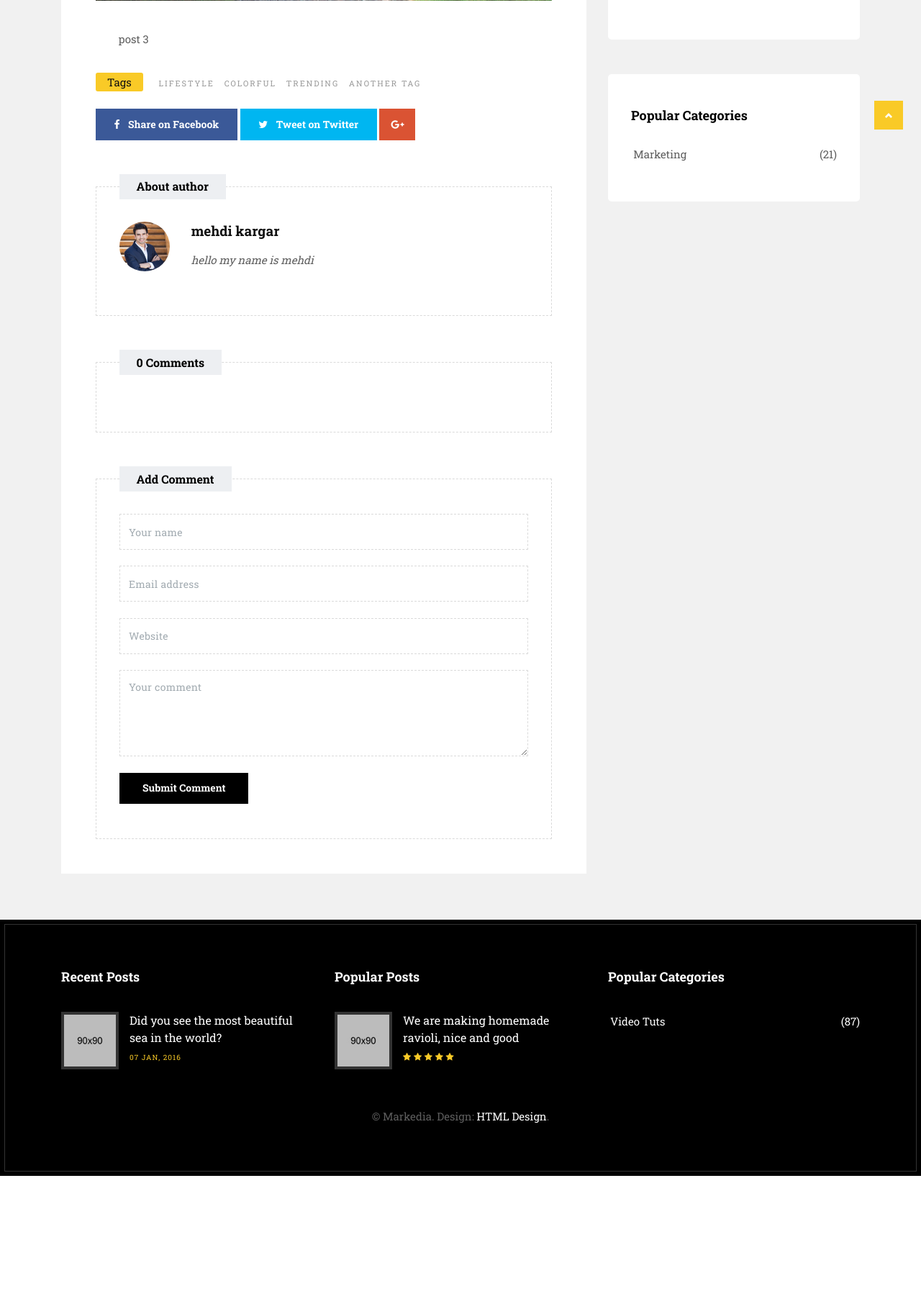
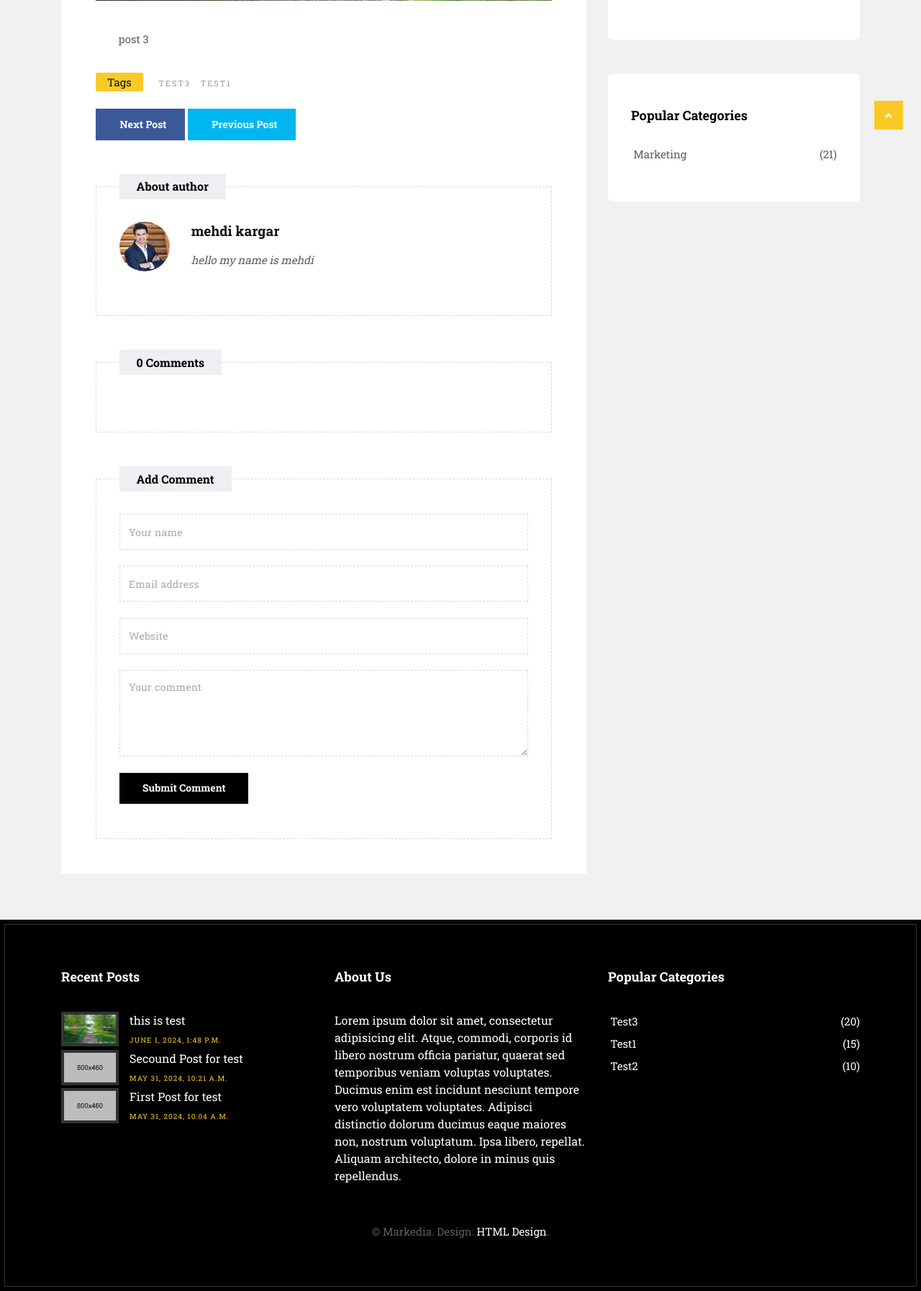
Before and after one commit to mehnan2001/practiceDataBase, a Django app: page /blog/3 in a window 1280 px wide. Shown: the part 720-2514 px from the top of the page at 72% size. Before the commit the page ends 2354 px from the top, so only its background shows below. Run offline with Django 5.2, Linux system fonts and the light colour scheme; data comes from the database, SQL or seed files in the repository; both versions use the stored data as it was after the commit; some libraries are stand-ins or nearby versions.

Commit message:
next and previous
Add the ability to go to the previous and next post
Adding some other features and editing templates

```diff
--- a/blog/urls.py
+++ b/blog/urls.py
@@ -6,5 +6,6 @@ app_name = 'blog'
 urlpatterns = [
     path('', blogIndex, name='blogIndex'),
     path('blog/<int:postId>', singleView, name='singleView'),
-    path('contact', contactView, name='blogContact')
+    path('contact', contactView, name='blogContact'),
+
 ]
--- a/blog/views.py
+++ b/blog/views.py
@@ -1,35 +1,69 @@
 from django.utils import timezone
 from django.shortcuts import render, get_object_or_404
 from blog.models import *
+from django.db.models import Count
+
+category = Tags.objects.values('name', 'repetitions').annotate(disease_count=Count('name')).order_by('-repetitions')[:5]
+recentPost = Post.objects.values('id', 'title', 'pubDate', 'image').order_by('-pubDate').filter(
+    pubDate__lte=timezone.now(), status=True)[:3]
 
 
 def blogIndex(requests):
     # posts = Post.objects.all()
     posts = Post.objects.filter(pubDate__lte=timezone.now(), status=True)
-
-
     content = {
-        'posts': posts
+        'posts': posts,
+        'category': category,
+        'recentPost': recentPost
     }
     return render(requests, 'blog/marketing-blog.html', content)
 
 
 def singleView(requests, postId):
-    post = get_object_or_404(Post, pk=postId, status=True, pubDate__lte=timezone.now())
+    global prevIndex
+    posts = Post.objects.all().filter(status=True, pubDate__lte=timezone.now())
+    post = get_object_or_404(posts, pk=postId)
+
     author = User.objects.get(id=post.author.id)
     comments = Comment.objects.filter(post=post)
 
     post.viewCount += 1
     post.save()
 
+    prevPost = None
+    nextPost = None
+    for i, element in enumerate(posts):
+        if element == post:
+            prevIndex = i - 1
+            nextIndex = i + 1
+
+            if prevIndex >= 0:
+                prevPost = posts[prevIndex]
+            else:
+                prevPost = None
+
+            if nextIndex <= len(posts) - 1:
+                nextPost = posts[nextIndex]
+            else:
+                nextPost = None
+
     content = {
         'post': post,
         'author': author,
-        'comments': comments
+        'comments': comments,
+        'category': category,
+        'recentPost': recentPost,
+        'posts': posts,
+        'prevPost': prevPost,
+        'nextPost': nextPost
     }
 
     return render(requests, 'blog/marketing-single.html', content)
 
 
 def contactView(requests):
-    return render(requests, 'blog/marketing-contact.html')
+    content = {
+        'category': category,
+        'recentPost': recentPost
+    }
+    return render(requests, 'blog/marketing-contact.html', content)
--- a/practiceDataBase/urls.py
+++ b/practiceDataBase/urls.py
@@ -22,6 +22,8 @@ from django.conf.urls.static import static
 urlpatterns = [
     path('admin/', admin.site.urls),
     path('', include('blog.urls')),
+
+
 ]
 
 urlpatterns += static(settings.STATIC_URL, document_root=settings.STATIC_ROOT)
--- a/templates/base.html
+++ b/templates/base.html
@@ -81,9 +81,13 @@
         </div><!-- end container-fluid -->
     </header><!-- end market-header -->
 
+
+
     {% block content %}
 
     {% endblock %}
+
+
 
     <footer class="footer">
         <div class="container">
@@ -94,15 +98,18 @@
                         <div class="blog-list-widget">
                             <div class="list-group">
 
-                                <a href="#"
+                                {% for recent in recentPost %}
+                                    <a href="{% url 'blog:singleView' postId=recent.id %}"
                                        class="list-group-item list-group-item-action flex-column align-items-start">
                                         <div class="w-100 last-item justify-content-between">
-                                        <img src={% static "upload/small_06.jpg" %} alt="" class="img-fluid
+                                            <img src="media/{{ recent.image }}" alt="" class="img-fluid
                                         float-left">
-                                        <h5 class="mb-1">Did you see the most beautiful sea in the world?</h5>
-                                        <small>07 Jan, 2016</small>
+                                            <h5 class="mb-1">{{ recent.title }}</h5>
+                                            <small>{{ recent.pubDate }}</small>
                                         </div>
                                     </a>
+                                {% endfor %}
+
                             </div>
                         </div><!-- end blog-list -->
                     </div><!-- end widget -->
@@ -110,25 +117,22 @@
 
                 <div class="col-lg-4 col-md-12 col-sm-12 col-xs-12">
                     <div class="widget">
-                        <h2 class="widget-title">Popular Posts</h2>
+                        <a href="{% url 'blog:blogContact' %}">
+
+                            <h2 class="widget-title">About Us</h2>
+                        </a>
+
                             <div class="blog-list-widget">
                                 <div class="list-group">
 
-                                <a href="#"
-                                   class="list-group-item list-group-item-action flex-column align-items-start">
                                     <div class="w-100 last-item justify-content-between">
-                                        <img src={% static "upload/small_03.jpg" %} alt="" class="img-fluid
-                                        float-left">
-                                        <h5 class="mb-1">We are making homemade ravioli, nice and good</h5>
-                                        <span class="rating">
-                                                <i class="fa fa-star"></i>
-                                                <i class="fa fa-star"></i>
-                                                <i class="fa fa-star"></i>
-                                                <i class="fa fa-star"></i>
-                                                <i class="fa fa-star"></i>
-                                            </span>
+                                        <h5 class="mb-1">Lorem ipsum dolor sit amet, consectetur adipisicing elit.
+                                            Atque, commodi, corporis id libero nostrum officia pariatur, quaerat sed
+                                            temporibus veniam voluptas voluptates. Ducimus enim est incidunt nesciunt
+                                            tempore vero voluptatem voluptates. Adipisci distinctio dolorum ducimus
+                                            eaque maiores non, nostrum voluptatum. Ipsa libero, repellat. Aliquam
+                                            architecto, dolore in minus quis repellendus.</h5>
                                     </div>
-                                </a>
                     </div>
                 </div><!-- end blog-list -->
             </div><!-- end widget -->
@@ -138,9 +142,11 @@
             <div class="widget">
                 <h2 class="widget-title">Popular Categories</h2>
                 <div class="link-widget">
+                    {% for cat in category %}
                             <ul>
-                                <li><a href="#">Video Tuts <span>(87)</span></a></li>
+                                <li><a href="#">{{ cat.name }} <span>({{ cat.repetitions }})</span></a></li>
                             </ul>
+                            {% endfor %}
                 </div><!-- end link-widget -->
             </div><!-- end widget -->
         </div><!-- end col -->
--- a/templates/blog/marketing-single.html
+++ b/templates/blog/marketing-single.html
@@ -19,6 +19,8 @@
                                 <small><a href="#" title="">{{ post.pubDate }}</a></small>
                                 <small><a href="#" title="">by {{ author }}</a></small>
                                 <small><a href="#" title=""><i class="fa fa-eye"></i> {{ post.viewCount }} </a></small>
+
+
                             </div><!-- end meta -->
 
                         </div><!-- end title -->
@@ -39,20 +41,37 @@
                         <div class="blog-title-area">
                             <div class="tag-cloud-single">
                                 <span>Tags</span>
-                                <small><a href="#" title="">lifestyle</a></small>
-                                <small><a href="#" title="">colorful</a></small>
-                                <small><a href="#" title="">trending</a></small>
-                                <small><a href="#" title="">another tag</a></small>
+
+                                {% for tag in post.tags.all %}
+
+                                <small><a href="#" title="">{{ tag.name }}</a></small>
+                                {% endfor %}
                             </div><!-- end meta -->
 
                             <div class="post-sharing">
                                 <ul class="list-inline">
-                                    <li><a href="#" class="fb-button btn btn-primary"><i class="fa fa-facebook"></i>
-                                        <span class="down-mobile">Share on Facebook</span></a></li>
-                                    <li><a href="#" class="tw-button btn btn-primary"><i class="fa fa-twitter"></i>
-                                        <span class="down-mobile">Tweet on Twitter</span></a></li>
-                                    <li><a href="#" class="gp-button btn btn-primary"><i class="fa fa-google-plus"></i></a>
-                                    </li>
+
+
+                                    {% if prevPost != Noun %}
+
+                                        <li><a href="{% url 'blog:singleView' postId=prevPost.id %}"
+                                               class="fb-button btn btn-primary"><i></i>
+                                            <span class="down-mobile">Next Post</span></a></li>
+                                    {% else %}
+                                        <li><a class="fb-button btn btn-primary"><i></i>
+                                            <span class="down-mobile">Next Post</span></a></li>
+                                    {% endif %}
+
+
+                                    {% if nextPost != Noun %}
+                                        <li><a href="{% url 'blog:singleView' postId=nextPost.id %}"
+                                               class="tw-button btn btn-primary"><i></i>
+                                            <span class="down-mobile">Previous Post</span></a></li>
+                                    {% else %}
+                                        <li><a class="tw-button btn btn-primary"><i></i>
+                                            <span class="down-mobile">Previous Post</span></a></li>
+                                    {% endif %}
+
                                 </ul>
                             </div><!-- end post-sharing -->
                         </div><!-- end title -->
@@ -78,7 +97,6 @@
                         <hr class="invis1">
 
 
-
                         <hr class="invis1">
 
 
@@ -90,13 +108,9 @@
                                     <div class="col-lg-12">
                                         <div class="comments-list">
                                             <div class="media">
-                                                <a class="media-left" href="#">
-                                                    <img src="{{ author.image.url }}" alt=""
-                                                         class="rounded-circle">
-                                                </a>
                                                 <div class="media-body">
                                                     <h4 class="media-heading user_name">{{ comment.name }} <small>
-                                                    {{ comment.createAt }}
+                                                        {{ comment.createAt }}
                                                     </small></h4>
                                                     <p>{{ comment.comment }}</p>
                                                 </div>
```
Also changed, not shown: blog/admin.py (+9 -4 lines), blog/models.py (+11 -9 lines), templates/blog/marketing-blog.html (+14 -23 lines), blog/migrations/0009_alter_tags_options_post_tags_tags_repetitions.py (added), db.sqlite3. Lines whose indentation alone changed are shown as unchanged.
